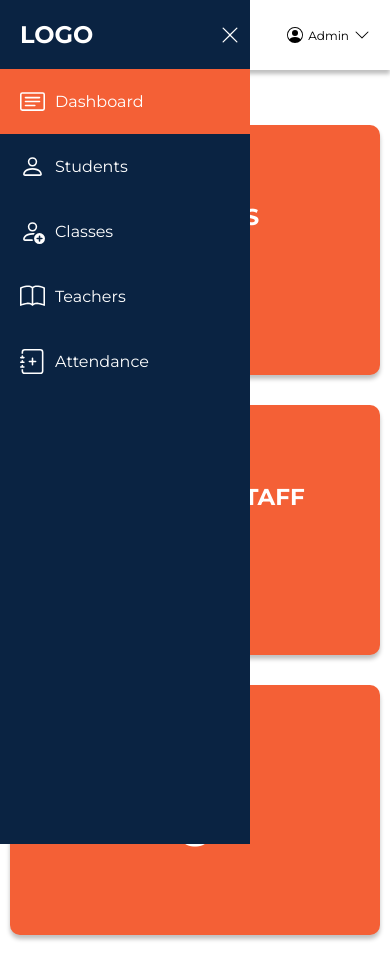
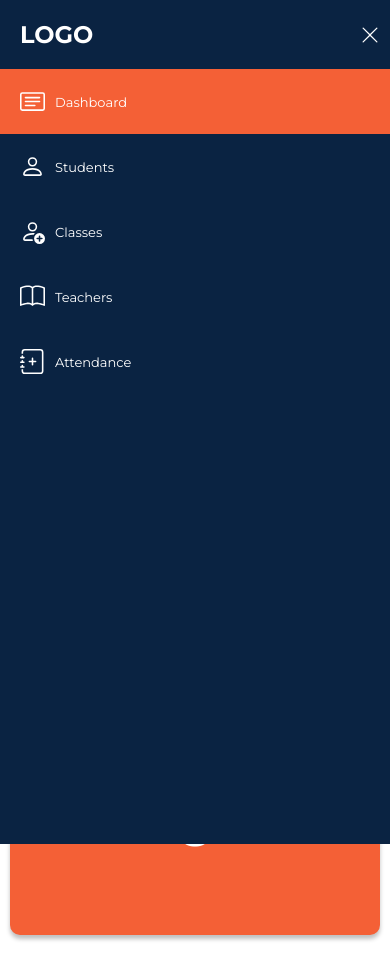
Before and after one commit to iambinod27/student-management-system-frontend, a plain HTML site: page index.html in a window 390 px wide. Both pictures are taken after a click on the element 35 px from the left and 35 px from the top of the page. Drawn offline with Linux system fonts and the light colour scheme.

Commit message:
feat: responsive side nav and bug fix

```diff
--- a/assets/css/pages/index.css
+++ b/assets/css/pages/index.css
@@ -135,6 +135,10 @@ main {
     display: block;
   }
 
+  .tablinks {
+    font-size: 15px;
+  }
+
   .breadcrumb,
   .nav .nav-admin {
     font-size: 14px;
@@ -164,4 +168,8 @@ main {
   .nav .nav-admin {
     font-size: 12px;
   }
+
+  .tablinks {
+    font-size: 13px;
+  }
 }
--- a/assets/js/hamburger.js
+++ b/assets/js/hamburger.js
@@ -3,7 +3,7 @@ const sideNav = document.getElementById("mySidenav");
 const mediaWidth = 791; //
 
 function onOpen() {
-  sideNav.style.width = "250px";
+  sideNav.style.width = "100%";
   sideNav.style.display = "block";
 }
 
--- a/assets/js/navAndTabs.js
+++ b/assets/js/navAndTabs.js
@@ -1,4 +1,8 @@
 function openCity(evt, content) {
+  const mediaWidth = 791; //
+
+  const sideNav = document.getElementById("mySidenav");
+
   let i, tabcontent, tablinks;
   tabcontent = document.getElementsByClassName("tabcontent");
   for (i = 0; i < tabcontent.length; i++) {
```
